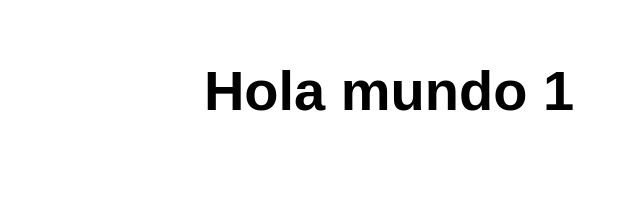
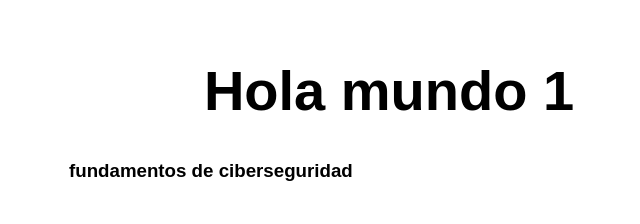
Before and after one commit to reyescortesjoseismael74-cloud/mi-primer-app-ismael, a website: page src/index.html in a window 1280 px wide. Shown: the whole page, without its empty margins (251-891 px from the left). Drawn offline with Linux system fonts and the light colour scheme.

Commit message:
//Nuevas etiquetas

```diff
--- a/src/index.html
+++ b/src/index.html
@@ -11,6 +11,7 @@
 <body>
   <main>
     <h1>Hola mundo 1</h1>
+    <h3> fundamentos de ciberseguridad </h3>
   </main>
 </body>
 
```
